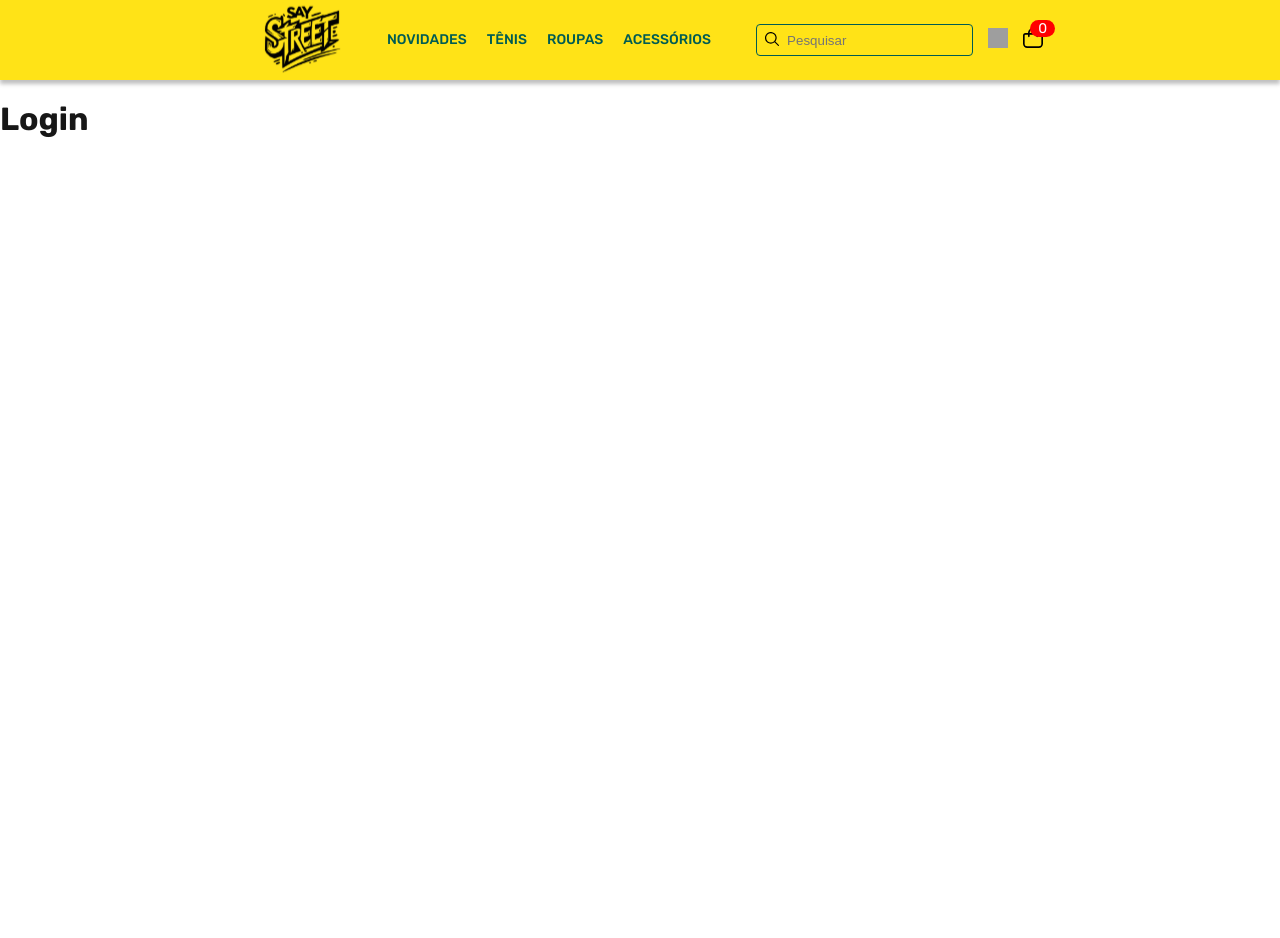
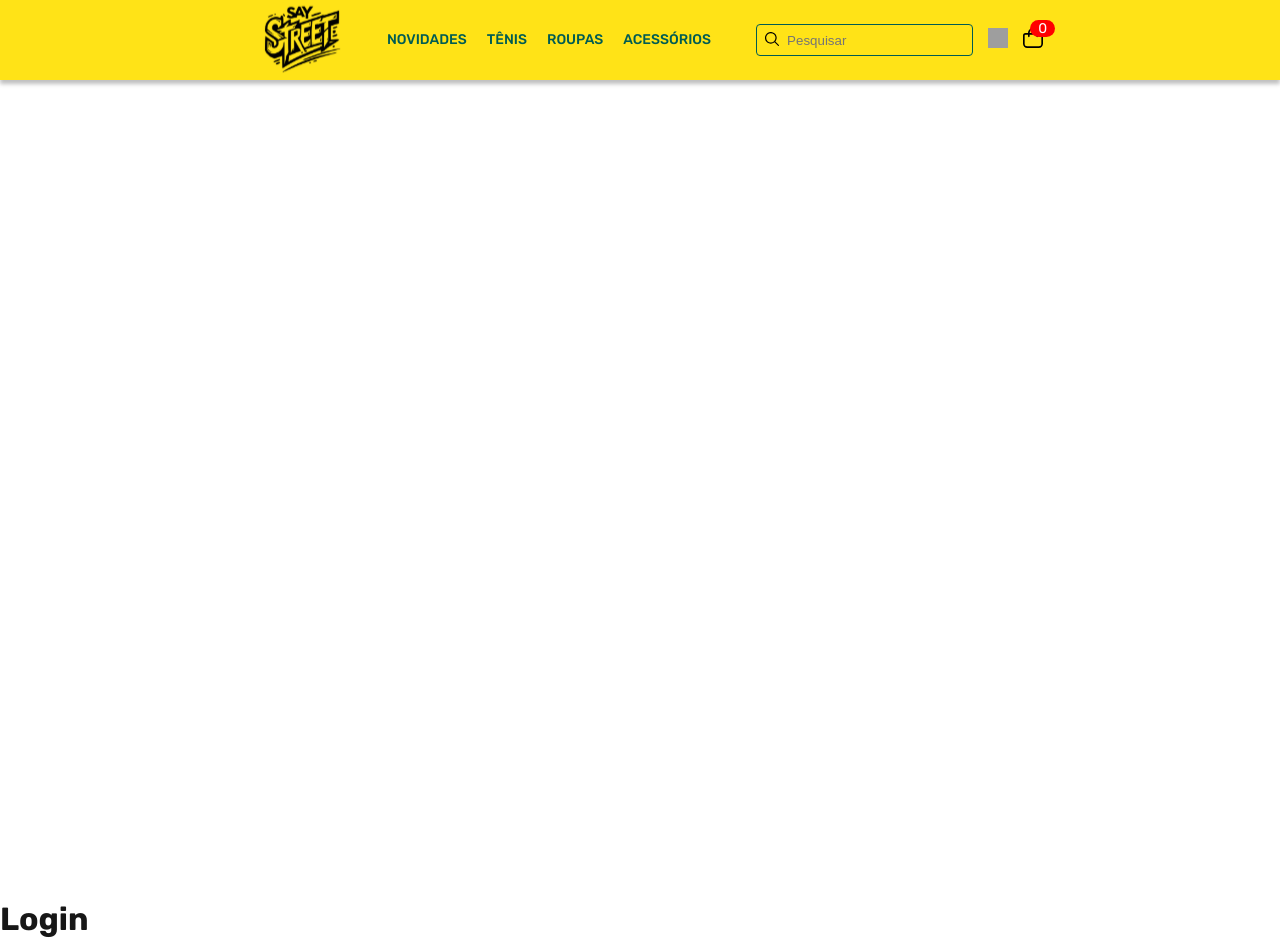
Before and after one commit to Kaique-Parente/E-Commerce-SayStreet, a Next.js app in the folder frontend/: page /login in a window 1280 px wide. Before the commit the page ends 800 px from the top, so only its background shows below. Built offline with nearby package versions, Linux system fonts and the light colour scheme; grey boxes are pictures that could not be loaded.

Commit message:
[FRONTEND ADD] Criação de Layoult para Client e um Layoult para o Server.

```diff
--- a/frontend/api/auth/[...nextauth]/route.js
+++ b/frontend/app/api/auth/[...nextauth]/route.js
@@ -10,7 +10,7 @@ const handler = NextAuth({
         password: { label: "Senha", type: "password" },
       },
       async authorize(credentials) {
-        const res = await fetch("http://localhost:8080/login", {
+        const res = await fetch("http://localhost:8080/cliente/login", {
           method: "POST",
           headers: { "Content-Type": "application/json" },
           body: JSON.stringify(credentials),
--- /dev/null
+++ b/frontend/app/client-layout.js
@@ -0,0 +1,14 @@
+'use client';
+
+import { CarrinhoProvider } from "@/context/CarrinhoContext";
+import { SessionProvider } from "next-auth/react";
+
+export default function ClientLayout({ children }) {
+  return (
+    <SessionProvider>
+      <CarrinhoProvider>
+        {children}
+      </CarrinhoProvider>
+    </SessionProvider>
+  );
+}
--- a/frontend/app/layout.js
+++ b/frontend/app/layout.js
@@ -1,6 +1,6 @@
 import { Rubik } from "next/font/google";
 import "./styles/globals.css";
-import { CarrinhoProvider } from "@/context/CarrinhoContext";
+import ClientLayout from "./client-layout";
 
 const rubik = Rubik({
   subsets: ["latin"],
@@ -18,9 +18,9 @@ export default function RootLayout({ children }) {
   return (
     <html lang="pt-br">
       <body className={rubik.className}>
-        <CarrinhoProvider>
+        <ClientLayout>
           {children}
-        </CarrinhoProvider>
+        </ClientLayout>
       </body>
     </html>
   );
--- a/frontend/app/login/page.js
+++ b/frontend/app/login/page.js
@@ -1,9 +1,28 @@
+"use client"
+
 import NavBar from "@/components/ClientComponents/NavBar";
+import styled from "styled-components";
+
+const Container = styled.div`
+    width: 100%;
+    height: 100vh;
+    display: flex;
+    align-items: center;
+    flex-direction: column;
+    padding-top: 80px;
+
+    h3{
+        font-size: 16px;
+    }
+`;
 
 export default function Login(){
     return(
         <>
             <NavBar/>
+            <Container>
+
+            </Container>
             <h1 style={{marginTop: "100px"}}>Login</h1>
         </>
     );
```
